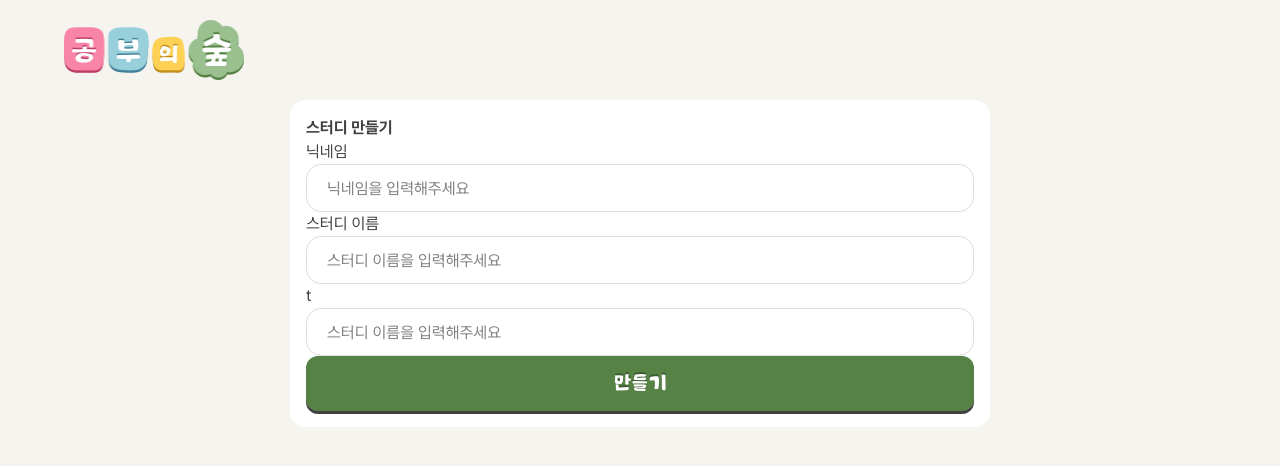
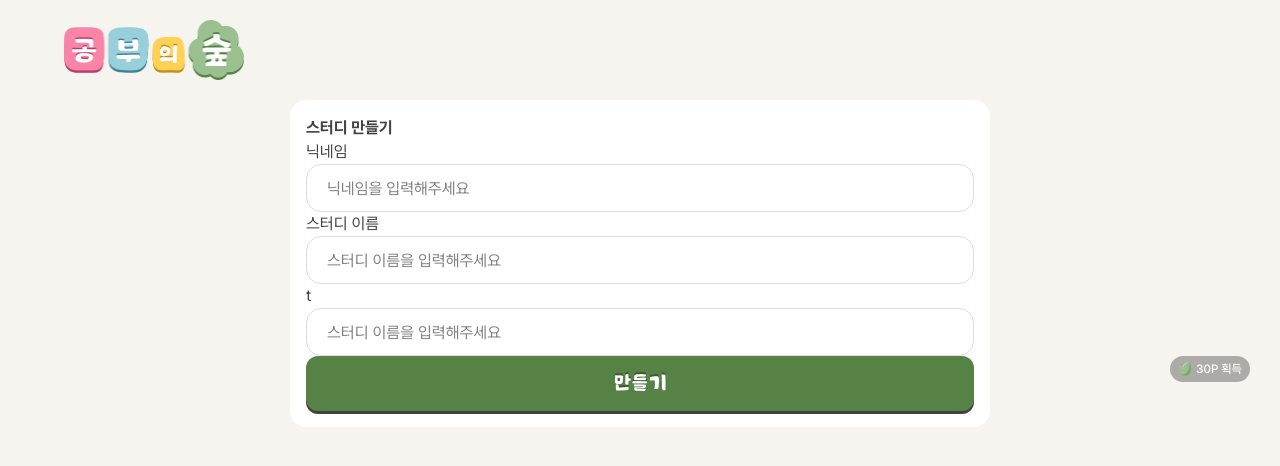
Before and after one commit to CodeitFS5th/5th_StudyForest_team3_FE, a Next.js app: page /study/create in a window 1280 px wide. Shown: the top 466 px of the page. Built offline with nearby package versions, Linux system fonts and the light colour scheme.

Commit message:
:art: point 컴포넌트 수정

```diff
--- a/src/app/study/create/page.tsx
+++ b/src/app/study/create/page.tsx
@@ -2,6 +2,7 @@
 import {ButtonMake} from "@/components/button/ButtonRectangle";
 import CreateInputSet from "@/app/study/create/components/CreateInputSet";
 import {useState} from "react";
+import Point from "@/components/Point/Point";
 
 export default function StudyCreatePage() {
     const [ data, setData ] = useState({
@@ -44,6 +45,7 @@ export default function StudyCreatePage() {
                     placeholder='스터디 이름을 입력해주세요'
                 />
                 <ButtonMake />
+                <Point point={30} pointBg='bg-black/30' pointTextColor='text-white'/>
             </div>
         </div>
     )
--- a/src/components/Card/Card.tsx
+++ b/src/components/Card/Card.tsx
@@ -1,5 +1,3 @@
-import Image from "next/image";
-import pointIcon from '../../../assets/images/icon/point.png'
 import Point from "@/components/Point/Point";
 
 interface Props {
@@ -50,7 +48,7 @@ export default function Card({
     return (
         <div
             className={`w-[240px] h-[180px] md:w-[312px] xl:w-[358px] xl:h-[243px] rounded-3xl p-4 xl:p-[30px] relative ${settings.bg} cursor-pointer hover:scale-102 transition`}>
-            <Point point='10' pointBg={settings.bg} pointText='점 획득중'/>
+            <Point point='10' pointBg={settings.bg} pointTextColor='text-white'/>
             <div className="flex gap-0.5 mt-1.5 xl:mt-0">
                 <p className={`font-bold xl:text-[18px] ${settings.titleNameText}`}>{titleName}</p>
                 <p className={`font-bold xl:text-[18px] ${settings.titleStudyText}`}>{titleStudy}</p>
--- a/src/components/Point/Point.tsx
+++ b/src/components/Point/Point.tsx
@@ -1,19 +1,19 @@
 import Image from "next/image";
-import pointIcon from "*.png";
+import pointIcon from "../../assets/images/icon/point.png";
 
 interface Props {
   point: number | string;
   pointBg: string;
-  pointText: string;
+  pointTextColor: string;
 }
 
-export default function Point({ point, pointBg, pointText }: Props) {
+export default function Point({ point, pointBg, pointTextColor }: Props) {
   return (
     <div
       className={`inline-flex items-center gap-1 px-2 py-1 rounded-3xl xl:absolute xl:right-[30px] ${pointBg}`}
     >
       <Image src={pointIcon} alt="point icon" className="w-[14px] h-[14px]" />
-      <p className={`font-medium text-[12px] ${pointText}`}>{point}P 획득</p>
+      <p className={`font-medium text-[12px] whitespace-nowrap ${pointTextColor}`}>{point}P 획득</p>
     </div>
   );
 }
--- a/src/components/inputField/Textarea.tsx
+++ b/src/components/inputField/Textarea.tsx
@@ -1,5 +1,5 @@
-import { TextareaProps } from "@/shared/components/inputField/core/types";
-import { useInputFieldValidation } from "@/shared/components/inputField/core/hooks";
+import { TextareaProps } from "@/components/inputField/core/types";
+import { useInputFieldValidation } from "@/components/inputField/core/hooks";
 import styles from "./textarea.module.css";
 
 const textareaStyleClassName = {
--- a/src/components/inputField/core/hooks.ts
+++ b/src/components/inputField/core/hooks.ts
@@ -1,3 +1,5 @@
+'use client'
+
 import { useState, useEffect, useRef } from "react";
 import {
   InputType,
```
